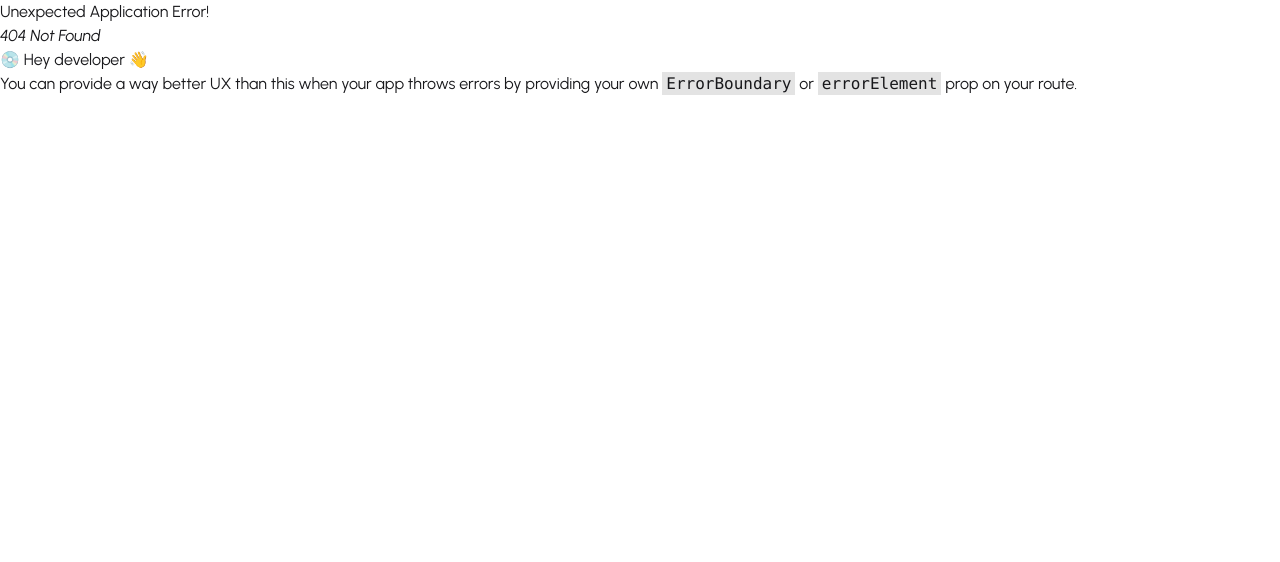
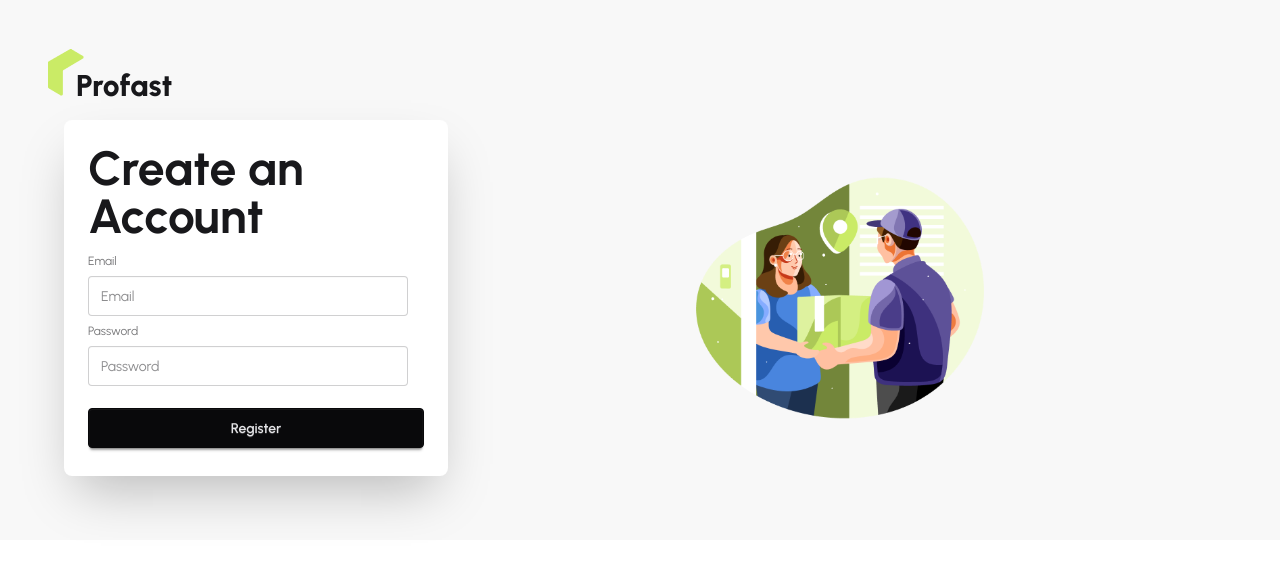
Before and after one commit to TarekNexus/ProFast, a React (Vite) app: page /register in a window 1280 px wide. Before the commit this address had no page. Shown: the top 562 px of the page. Built offline with nearby package versions, Linux system fonts and the light colour scheme.

Commit message:
login register page route setup complete

```diff
--- a/package.json
+++ b/package.json
@@ -13,6 +13,7 @@
     "@tailwindcss/vite": "^4.1.10",
     "aos": "^2.3.4",
     "daisyui": "^5.0.43",
+    "firebase": "^11.9.1",
     "react": "^19.1.0",
     "react-dom": "^19.1.0",
     "react-fast-marquee": "^1.6.5",
--- /dev/null
+++ b/src/firebase/firebase.init.js
@@ -0,0 +1,20 @@
+// Import the functions you need from the SDKs you need
+import { initializeApp } from "firebase/app";
+import { getAuth } from "firebase/auth";
+// TODO: Add SDKs for Firebase products that you want to use
+// https://firebase.google.com/docs/web/setup#available-libraries
+
+// Your web app's Firebase configuration
+const firebaseConfig = {
+  apiKey: import.meta.env.VITE_apiKey,
+  authDomain: import.meta.env.VITE_authDomain,
+  projectId: import.meta.env.VITE_projectId,
+  storageBucket: import.meta.env.VITE_storageBucket,
+  messagingSenderId: import.meta.env.VITE_messagingSenderId,
+  appId: import.meta.env.VITE_appId
+};
+
+// Initialize Firebase
+const app = initializeApp(firebaseConfig);
+// Initialize Firebase Authentication and get a reference to the service
+export const auth = getAuth(app);
--- a/src/pages/Authentication/Login/Login.jsx
+++ b/src/pages/Authentication/Login/Login.jsx
@@ -1,11 +1,57 @@
-import React from 'react';
+import React from "react";
+import { useForm } from "react-hook-form";
 
 const Login = () => {
-    return (
-        <div>
-            this is login dfsdf
-        </div>
-    );
+  const {
+    register,
+    handleSubmit,
+    formState: { errors },
+  } = useForm();
+
+  const onSubmit = (data) => {
+    console.log(data);
+  };
+  return (
+    <div>
+      <form onSubmit={handleSubmit(onSubmit)}>
+        <fieldset className="fieldset">
+          <label className="label">Email</label>
+          <input
+            type="email"
+            autoComplete="username"
+            {...register("email")}
+            className="input"
+            placeholder="Email"
+          />
+
+          <label className="label">Password</label>
+          <input
+            type="password"
+            autoComplete="current-password"
+            {...register("password", { required: true, minLength: 6 })}
+            className="input"
+            placeholder="Password"
+          />
+
+          {errors.password?.type === "required" && (
+            <p className="text-red-500">Password is required</p>
+          )}
+          {errors.password?.type === "minLength" && (
+            <p className="text-red-500">
+              Password Must be 6 characters or longer
+            </p>
+          )}
+
+          <div>
+            <a className="link link-hover">Forgot password?</a>
+          </div>
+
+
+        </fieldset>
+         <button className="btn btn-neutral mt-4">Login</button>
+      </form>
+    </div>
+  );
 };
 
 export default Login;
--- /dev/null
+++ b/src/pages/Authentication/Register/Register.jsx
@@ -0,0 +1,59 @@
+import React from "react";
+import { useForm } from "react-hook-form";
+
+const Register = () => {
+  const {
+    register,
+    handleSubmit,
+    formState: { errors },
+  } = useForm();
+
+  const onSubmit = (data) => {
+    console.log(data);
+  };
+
+  return (
+    <div className="card bg-base-100 w-full max-w-sm shrink-0 shadow-2xl">
+      <div className="card-body">
+        <h1 className="text-5xl font-bold">Create an Account</h1>
+        <form onSubmit={handleSubmit(onSubmit)}>
+          <fieldset className="fieldset">
+            <label className="label">Email</label>
+            <input
+              type="email"
+              autoComplete="username"
+              {...register("email", { required: true })}
+              className="input"
+              placeholder="Email"
+            />
+            {errors.email?.type === "required" && (
+              <p className="text-red-500">Email is required</p>
+            )}
+
+            <label className="label">Password</label>
+            <input
+              type="password"
+              autoComplete="current-password"
+              {...register("password", { required: true, minLength: 6 })}
+              className="input"
+              placeholder="Password"
+            />
+
+            {errors.password?.type === "required" && (
+              <p className="text-red-500">Password is required</p>
+            )}
+            {errors.password?.type === "minLength" && (
+              <p className="text-red-500">
+                Password Must be 6 characters or longer
+              </p>
+            )}
+
+            <button className="btn btn-neutral mt-4">Register</button>
+          </fieldset>
+        </form>
+      </div>
+    </div>
+  );
+};
+
+export default Register;
--- a/src/router/router.jsx
+++ b/src/router/router.jsx
@@ -3,6 +3,7 @@
 import Home from "../pages/Home/Home/Home";
 import AuthLayout from "../layouts/AuthLayout";
 import Login from "../pages/Authentication/Login/Login";
+import Register from "../pages/Authentication/Register/Register";
 export const router = createBrowserRouter([
   {
     path: "/",
@@ -22,6 +23,10 @@
         path: "login",
         Component: Login,
       },
+      {
+        path: "register",
+        Component: Register
+      },
     ],
   },
 ]);
```
Also changed, not shown: 1 other file (tests, documents, lock files or other folders).
